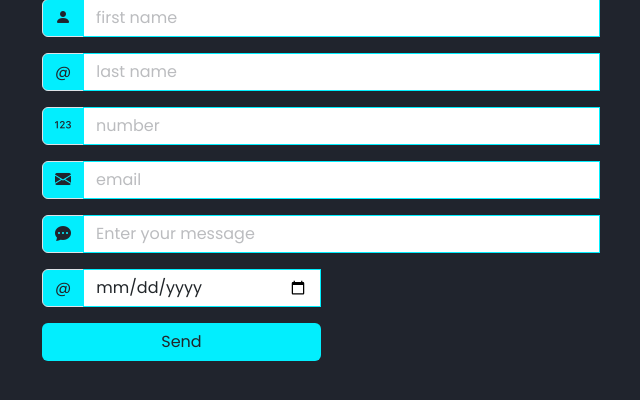
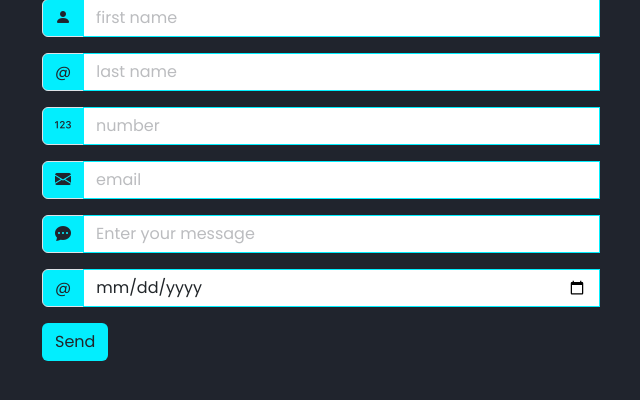
Before and after one commit to MrTalhaSami/Portfolio, a Django app: page /form/ in a window 1280 px wide. Shown: the part 201-601 px from the top of the page, without its empty margins (40-680 px from the left). Run offline with Django 5.2, Linux system fonts and the light colour scheme.

Commit message:
changed contact input field width

```diff
--- a/prj_forms/api/templates/form.html
+++ b/prj_forms/api/templates/form.html
@@ -37,14 +37,14 @@
         <input type="text" class="form-control d-none" placeholder="Hidden input" aria-label="Hidden input" aria-describedby="visible-addon" />
       </div>
 
-      <div class="input-group mb-3 w-25">
+      <div class="input-group mb-3 ">
         <span class="input-group-text" id="visible-addon">@</span>
         <input type="date" class="form-control" name="date" placeholder="Enter Date" aria-label="Username" aria-describedby="visible-addon" />
         <input type="date" class="form-control d-none" placeholder="Hidden input" aria-label="Hidden input" aria-describedby="visible-addon" />
       </div>
 
       <div class="">
-        <button class="btn btn-form-submit bg-color-2 w-25" type="submit">Send</button>
+        <button class="btn btn-form-submit bg-color-2 " type="submit">Send</button>
       </div>
     </form>
   </div>
```
Also changed, not shown: 1 other file.
